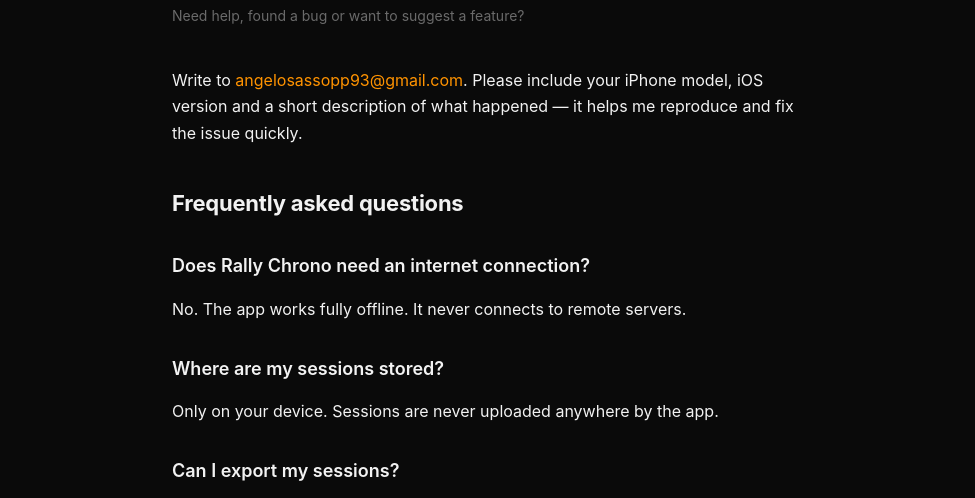
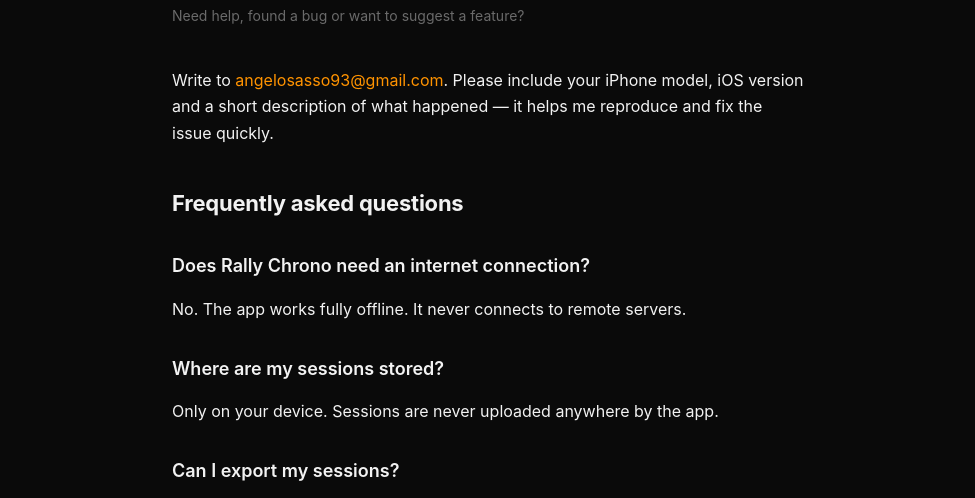
Before and after one commit to AngeloSassoIT/rally-chrono-site, a plain HTML site: page support.html in a window 1280 px wide. Shown: the part 242-740 px from the top of the page, without its empty margins (152-1127 px from the left). Drawn offline with Linux system fonts and the light colour scheme.

Commit message:
Update support.html

```diff
--- a/support.html
+++ b/support.html
@@ -32,7 +32,7 @@
       <p class="updated">Need help, found a bug or want to suggest a feature?</p>
 
       <p>
-        Write to <a href="mailto:angelosassopp93@gmail.com">angelosassopp93@gmail.com</a>.
+        Write to <a href="mailto:angelosasso93@gmail.com">angelosasso93@gmail.com</a>.
         Please include your iPhone model, iOS version and a short description of what
         happened — it helps me reproduce and fix the issue quickly.
       </p>
```
